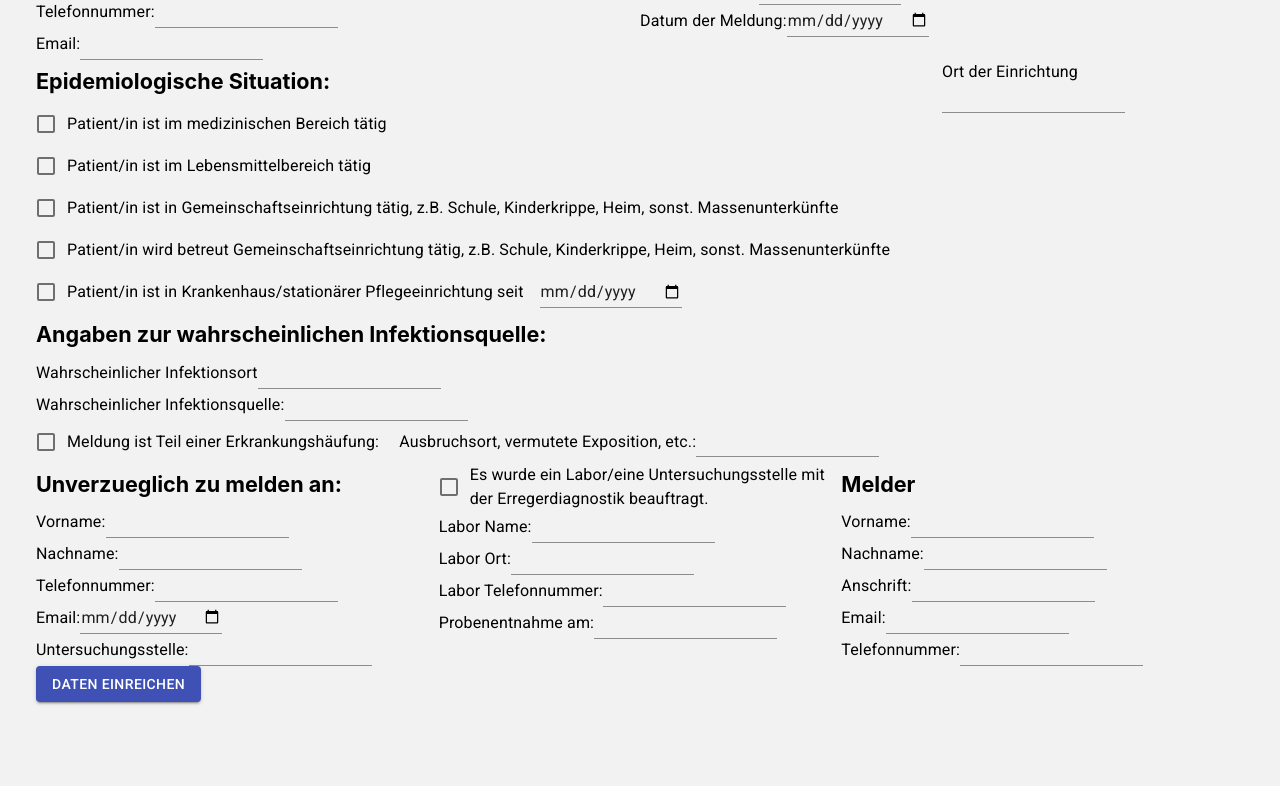
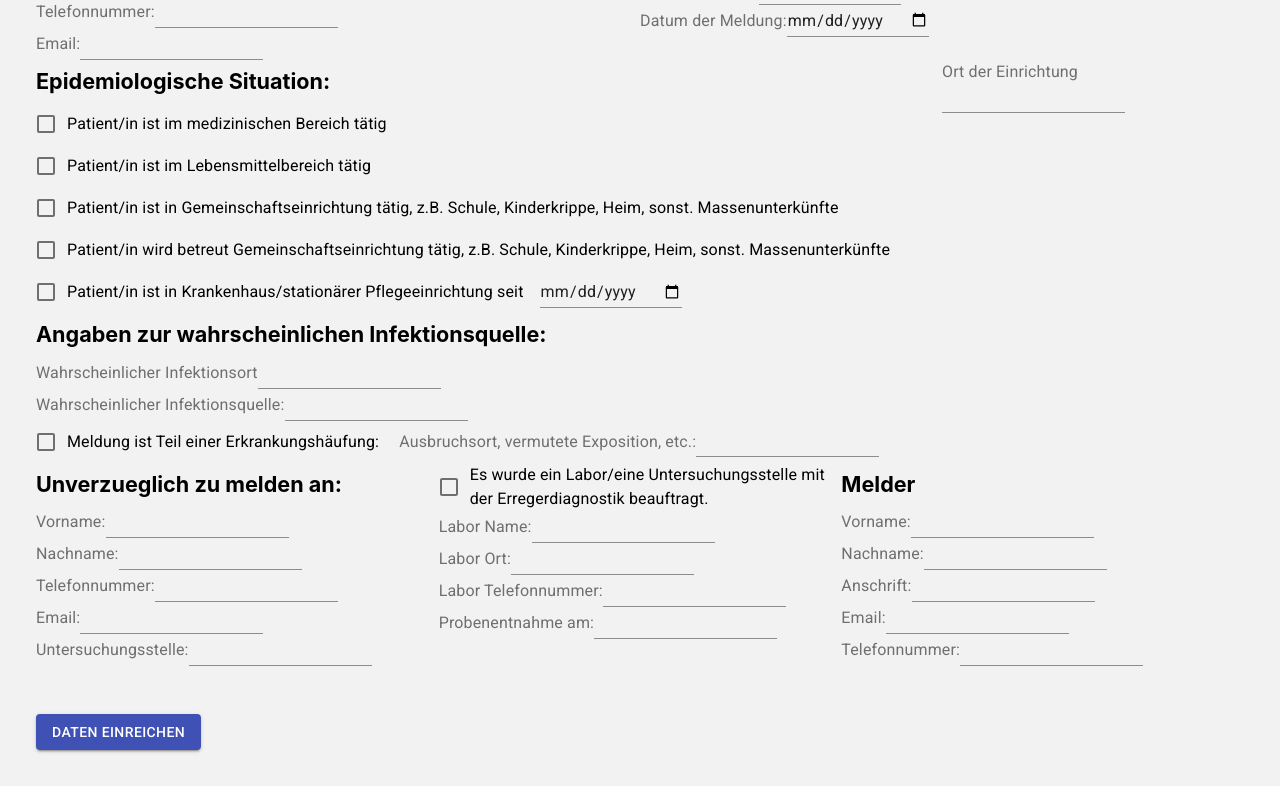
Before and after one commit to suniastar/online-fallregister, a React (Create React App) app in the folder fallregister_frontend/: page / in a window 1280 px wide. Shown: the part 388-1174 px from the top of the page. Before the commit the page ends 1126 px from the top, so only its background shows below. Built offline with nearby package versions, Linux system fonts and the light colour scheme; the HTML template or start-up script is replaced by a standard one.

Commit message:
datatype fix

```diff
--- a/fallregister_frontend/src/App_light.css
+++ b/fallregister_frontend/src/App_light.css
@@ -119,13 +119,14 @@ label{
 }
 
 .submitButton {
+    margin-top: 48px;
 }
 
 .big{
     font-size: 1.2em;
     font-weight: bold;
     line-height: 2em;
-}
+}WS
 .MuiFormLabel-root {
     color: black !important;
 }
--- a/fallregister_frontend/src/PatientDataForm.js
+++ b/fallregister_frontend/src/PatientDataForm.js
@@ -307,7 +307,7 @@ class PatientDataForm extends React.Component {
                             </Grid>
                             <Grid>
                                 <FormLabel for="email">Email:</FormLabel>
-                                <Input type="date" id="email" name="email"></Input>
+                                <Input type="email" id="email" name="email"></Input>
                             </Grid>
                             <Grid>
                                 <FormLabel for="labor">Untersuchungsstelle:</FormLabel>
@@ -365,7 +365,7 @@ class PatientDataForm extends React.Component {
                             </Grid>
                             <Grid>
                                 <FormLabel for="email">Email:</FormLabel>
-                                <Input type="text" id="email" name="email"></Input>
+                                <Input type="email" id="email" name="email"></Input>
                             </Grid>
                             <Grid>
                                 <FormLabel for="telephonnumber">Telefonnummer:</FormLabel>
```
